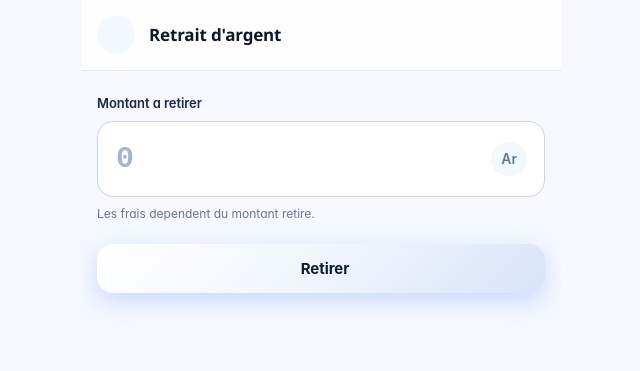
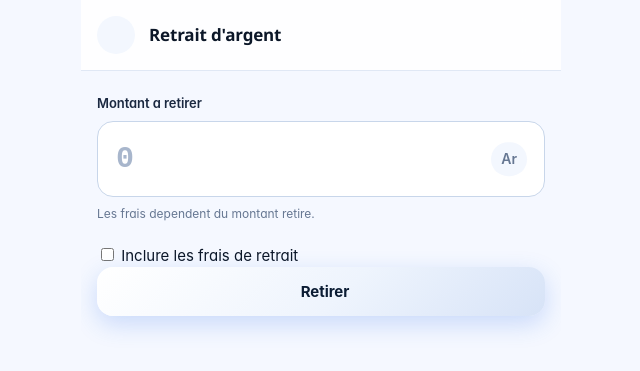
Before and after one commit to harryj0n5/operateur, a CodeIgniter 4 app: the page made by app/Views/operations/retrait.php in a window 1280 px wide. Shown: the top 371 px of the page, without its empty margins (319-959 px from the left). Run offline with PHP 8.4 and a stand-in for CodeIgniter, Linux system fonts and the light colour scheme; the template is opened without the code that fills it, so the values that code supplies are empty; some libraries are stand-ins or nearby versions.

Commit message:
checkbox

```diff
--- a/app/Views/operations/retrait.php
+++ b/app/Views/operations/retrait.php
@@ -1,5 +1,6 @@
 <!doctype html>
 <html lang="fr">
+
 <head>
     <meta charset="UTF-8">
     <meta name="viewport" content="width=device-width, initial-scale=1">
@@ -7,17 +8,20 @@
     <link rel="stylesheet" href="/assets/css/tabler-icons-fallback.css">
     <link rel="stylesheet" href="/assets/css/app.css">
 </head>
+
 <body>
 
     <div class="app" style="padding-bottom:24px;">
 
         <div class="topbar">
-        <a href="<?= site_url('client/dashboard') ?>" class="back-btn" aria-label="Retour"><i class="ti ti-arrow-left"></i></a>
+            <a href="<?= site_url('client/dashboard') ?>" class="back-btn" aria-label="Retour"><i
+                    class="ti ti-arrow-left"></i></a>
             <h1>Retrait d'argent</h1>
         </div>
 
         <?php if (session()->getFlashdata('success')): ?>
-        <div class="alert success"><i class="ti ti-circle-check"></i> <?= esc(session()->getFlashdata('success')) ?></div>
+            <div class="alert success"><i class="ti ti-circle-check"></i> <?= esc(session()->getFlashdata('success')) ?>
+            </div>
         <?php endif; ?>
 
         <?php if (session()->getFlashdata('error')): ?>
@@ -36,6 +40,10 @@
                     </div>
                     <div class="hint" id="feePreview">Les frais dependent du montant retire.</div>
                 </div>
+                <label>
+                    <input type="checkbox" name="inclure_frais_retrait" value="1">
+                    Inclure les frais de retrait
+                </label>
 
                 <button type="submit" class="btn btn-primary" id="submitBtn">
                     <i class="ti ti-arrow-up-right"></i> Retirer
@@ -52,7 +60,8 @@
             <div class="fee-box">
                 <div class="fee-row"><span>Montant du retrait</span><span class="val" id="sMontant">0 Ar</span></div>
                 <div class="fee-row"><span>Frais appliques</span><span class="val" id="sFrais">0 Ar</span></div>
-            <div class="fee-row total"><span>Debite de votre solde</span><span class="val" id="sTotal">0 Ar</span></div>
+                <div class="fee-row total"><span>Debite de votre solde</span><span class="val" id="sTotal">0 Ar</span>
+                </div>
             </div>
             <div class="sheet-actions">
                 <button type="button" class="btn btn-outline" id="cancelConfirm">Annuler</button>
@@ -118,4 +127,5 @@
     </script>
 
 </body>
+
 </html>
```
Lines whose indentation alone changed are shown as unchanged.
